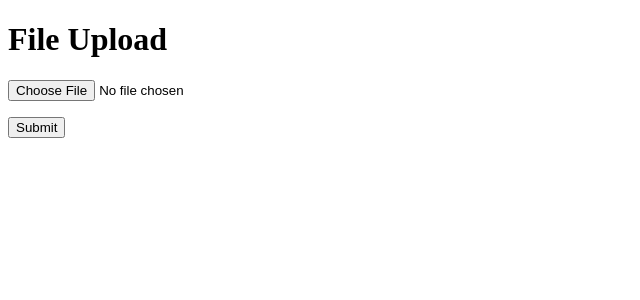
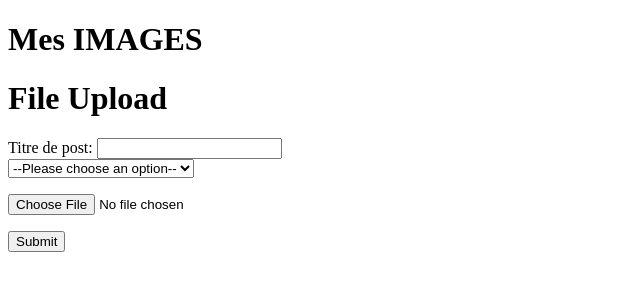
Before and after one commit to PhilRanJamPro/PicciN, a Flask app: template templates/index.html in a window 1280 px wide. Shown: the top 300 px of the page, without its empty margins (0-640 px from the left). Run offline with Flask 2, Linux system fonts and the light colour scheme; the template is opened without the code that fills it, so the values that code supplies are empty.

Commit message:
formulaire push

```diff
--- a/app.py
+++ b/app.py
@@ -3,13 +3,16 @@ import sqlite3
 from PIL import Image
 import PIL
 import os
+from werkzeug.utils import secure_filename
+
 
 
 
 app = Flask(__name__)
 DATABASE = 'app.db'
-UPLOAD_FOLDER = os.path.dirname(os.path.abspath(__file__))
+UPLOAD_FOLDER = 'uploads'
 ALLOWED_EXTENSIONS = {'pdf', 'png', 'jpg', 'jpeg', 'gif'}
+app.config['UPLOAD_FOLDER'] = UPLOAD_FOLDER
 
 
 
@@ -22,19 +25,45 @@ def get_db():
         db = g._database = sqlite3.connect(DATABASE)
     return db
 
+@app.route('/uploads/<name>')
+def download_file(name):
+    return send_from_directory(app.config['UPLOAD_FOLDER'], name)
+
 
 
 
 @app.route('/')
 def index():
-    return render_template('index.html')
+    db = get_db()
+    pictures = db.execute("SELECT path FROM posts")
+    return render_template('index.html', all_pictures=pictures)
 
-@app.route('/file_upload', methods=['POST'])
+@app.route('/', methods=['POST'])
 def upload_file():
-    uploaded_file = request.files['file']
-    if uploaded_file.filename != '':
-        uploaded_file.save(uploaded_file.filename)
+    if 'file' not in request.files:
+        return redirect('/')
+    file = request.files['file']
+    data = request.form.to_dict(flat=True)
+    category = data['categories']
+    title = data['title']
+    if file.filename != '':
+        filename = secure_filename(file.filename)
+        file.save(os.path.join(UPLOAD_FOLDER, filename))
+        db = get_db()
+        db.execute("INSERT INTO posts (path, category, title)\
+                    VALUES (?, ?, ?)", [filename, category, title])
+        db.commit()
     return redirect(url_for('index'))
+
+@app.route("/pic_db")
+def pic_db():
+    db = get_db()
+    cur = db.execute("SELECT id, path, title, category FROM posts")
+    posts = []
+    for post in cur:
+        posts.append({"id": post[0], "path": post[1],
+                      "title": post[2], "category": post[3]})
+    return jsonify(posts)
 
 
 if __name__ == '__main__':
--- a/templates/index.html
+++ b/templates/index.html
@@ -3,11 +3,32 @@
   <head>
     <title>File Upload</title>
   </head>
-  <body>
+    <body>
+      <h1>Mes IMAGES</h1>
+      {% for picture in all_pictures %}
+        <img src="{{ config['UPLOAD_FOLDER'] }}/{{ picture[0] }}" width=500 length=500>
+        {% endfor %}
     <h1>File Upload</h1>
-    <form method="POST" action="file_upload" enctype="multipart/form-data">
+    <form method=post enctype="multipart/form-data">
+      <div class="form-example">
+        <label for="name">Titre de post: </label>
+        <input type="text" name="title" id="title" required>
+      </div>
+      <select name="categories" id="categories">
+        <option value="">--Please choose an option--</option>
+        <option value="Funny">Funny</option>
+        <option value="NSFW">NSFW</option>
+        <option value="Anime & manga">Anime & manga</option>
+        <option value="Cars">Cars</option>
+        <option value="Gaming">Gaming</option>
+        <option value="GIF">GIF</option>
+        <option value="Meme">Meme</option>
+      </select>
       <p><input type="file" name="file"></p>
-      <p><input type="submit" value="Submit"></p>
+      <p><input type=submit value="Submit"></p>
+
+
+
     </form>
   </body>
 </html>
```
Also changed, not shown: init_db.py (+4 -8 lines), app.db, uploads/Capture_decran_de_2020-12-11_13-39-45.png (added), uploads/Capture_decran_de_2020-12-16_13-11-43.png (added), uploads/Capture_decran_de_2020-12-23_16-34-03.png (added), 1 other file.
